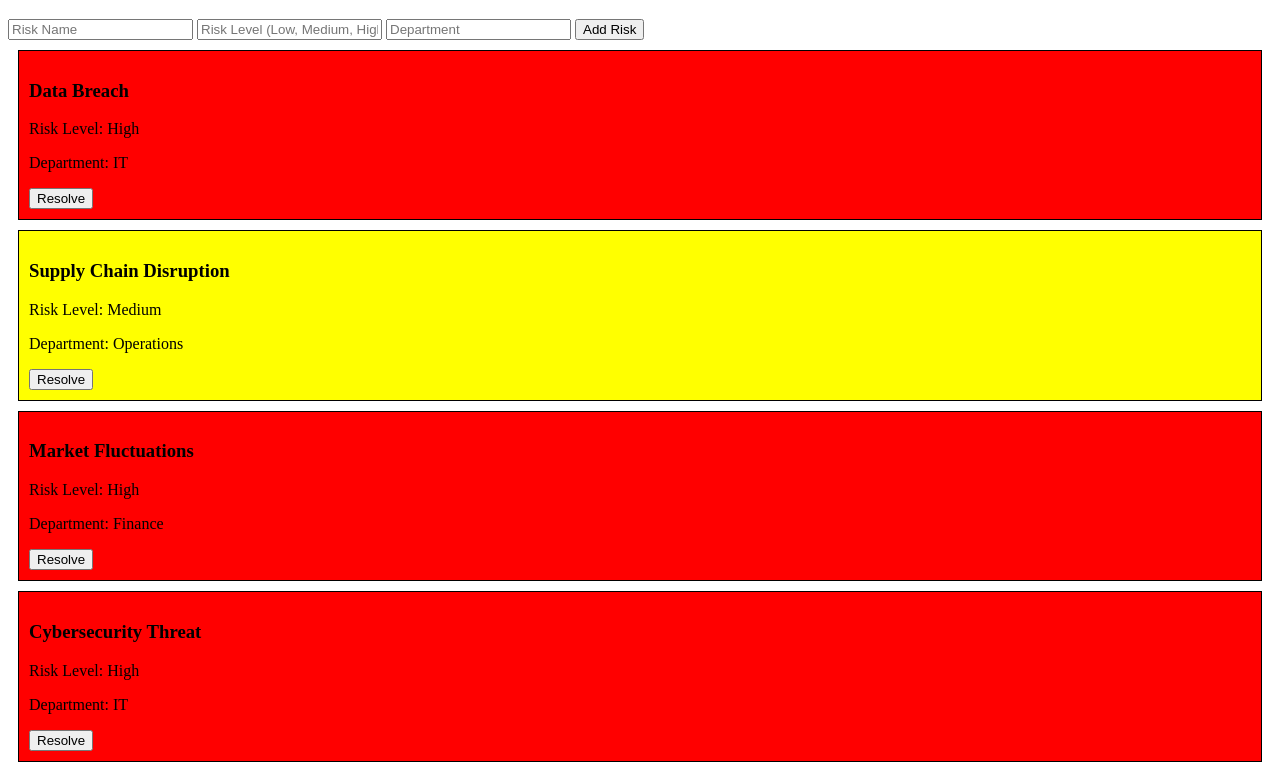
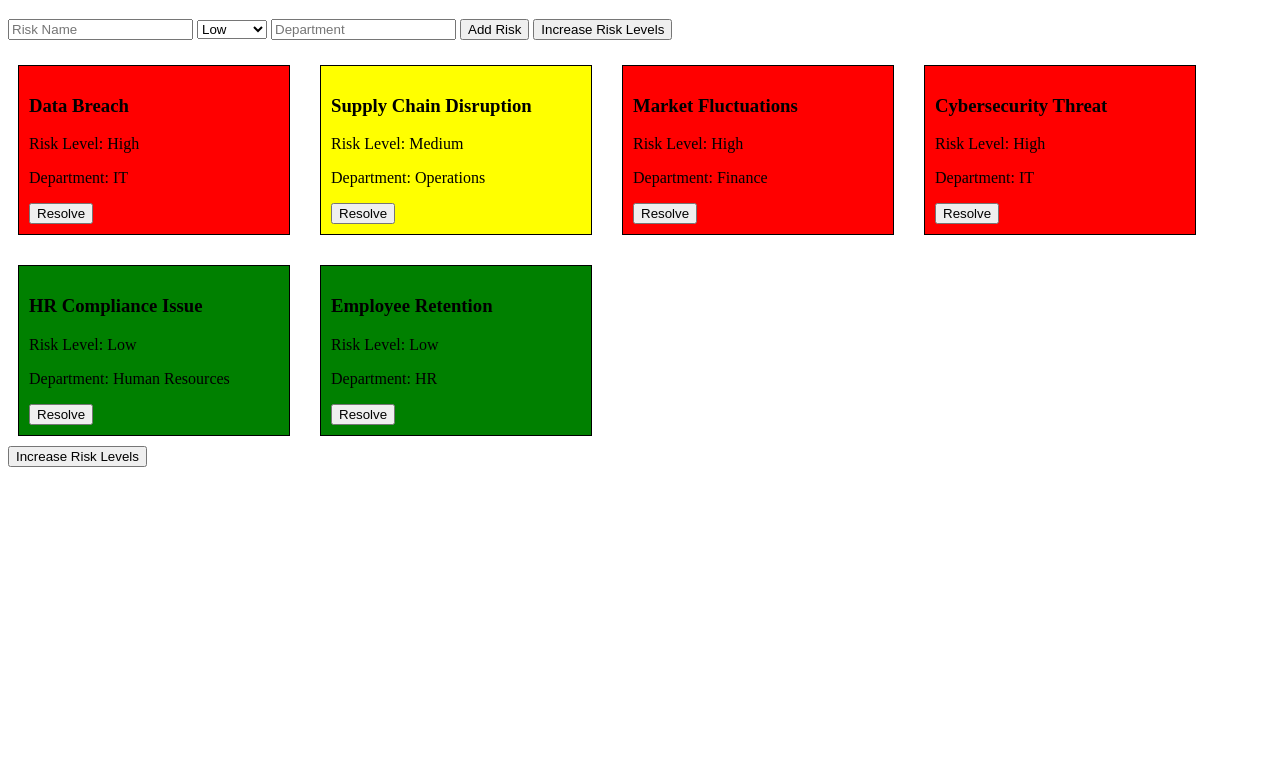
Before and after one commit to cjwattttts/coding_project_15, a plain HTML site: page index.html in a window 1280 px wide. Shown: the part 61-824 px from the top of the page. After the commit the page ends 800 px from the top, so only its background shows below. Drawn offline with Linux system fonts and the light colour scheme.

Commit message:
Task 5 - Bulk Risk Updates

```diff
--- a/cp_15.js
+++ b/cp_15.js
@@ -54,3 +54,26 @@ addRiskItem("Market Fluctuations", "High", "Finance");
 
 addRiskItem("Cybersecurity Threat", "High", "IT");
 addRiskItem("HR Compliance Issue", "Low", "Human Resources");
+
+//TASK 5
+
+let increaseRiskBtn = document.createElement("button"); // creates the button to increase risk levels
+increaseRiskBtn.textContent = "Increase Risk Levels";
+increaseRiskBtn.onclick = function () {
+    let riskCards = document.querySelectorAll(".riskCard"); // selects all risk cards
+    riskCards.forEach(function (card) {
+        let levelElement = card.querySelector("p"); // selects the risk level element
+        if (levelElement.textContent.includes("Low")) { // changes Low to Medium
+            levelElement.textContent = "Risk Level: Medium";
+            card.style.backgroundColor = "yellow"; // updates color to yellow
+        } else if (levelElement.textContent.includes("Medium")) { // changes medium to high
+            levelElement.textContent = "Risk Level: High";
+            card.style.backgroundColor = "red"; // updates color to red
+        }
+    });
+};
+document.body.appendChild(increaseRiskBtn); // appends the increase risk button to the body
+
+// Test Case
+
+addRiskItem("Employee Retention", "Low", "HR"); // adds a low risk card for Employee Retention
--- /dev/null
+++ b/index.css
@@ -0,0 +1,31 @@
+#riskDashboard {
+    display: flex;
+    flex-wrap: wrap;
+    gap: 10px;
+    padding: 10px;
+}
+
+.riskCard {
+    border: 1px solid black;
+    padding: 10px;
+    margin: 10px;
+    width: 250px;
+}
+
+.riskCard[data-level="Low"] { background-color: lightgreen; }
+.riskCard[data-level="Medium"] { background-color: yellow; }
+.riskCard[data-level="High"] { background-color: lightcoral; }
+
+.riskCard button {
+    margin-top: 10px;
+    padding: 5px;
+    border: none;
+    background-color: black;
+    color: white;
+    cursor: pointer;
+}
+
+input, button {
+    margin: 5px;
+    padding: 5px;
+}
--- a/index.html
+++ b/index.html
@@ -9,6 +9,15 @@
             border: 1px solid black;
             padding: 10px;
             margin: 10px;
+            width: 250px;
+        }
+        #riskDashboard {
+            display: flex;
+            flex-wrap: wrap;
+            gap: 10px;
+        }
+        #controls {
+            margin-bottom: 15px;
         }
     </style>
 </head>
@@ -17,10 +26,17 @@
     <h1>Risk Management Dashboard</h1>
 
     <!-- form to add new risk items -->
-    <input type="text" id="riskName" placeholder="Risk Name">
-    <input type="text" id="riskLevel" placeholder="Risk Level (Low, Medium, High)">
-    <input type="text" id="department" placeholder="Department">
-    <button id="addRiskBtn">Add Risk</button>
+    <div id="controls">
+        <input type="text" id="riskName" placeholder="Risk Name">
+        <select id="riskLevel">
+            <option value="Low">Low</option>
+            <option value="Medium">Medium</option>
+            <option value="High">High</option>
+        </select>
+        <input type="text" id="department" placeholder="Department">
+        <button id="addRiskBtn">Add Risk</button>
+        <button id="increaseRiskBtn">Increase Risk Levels</button>
+    </div>
 
     <!-- dashboard container -->
     <div id="riskDashboard"></div>
```
Also changed, not shown: 1 other file.
